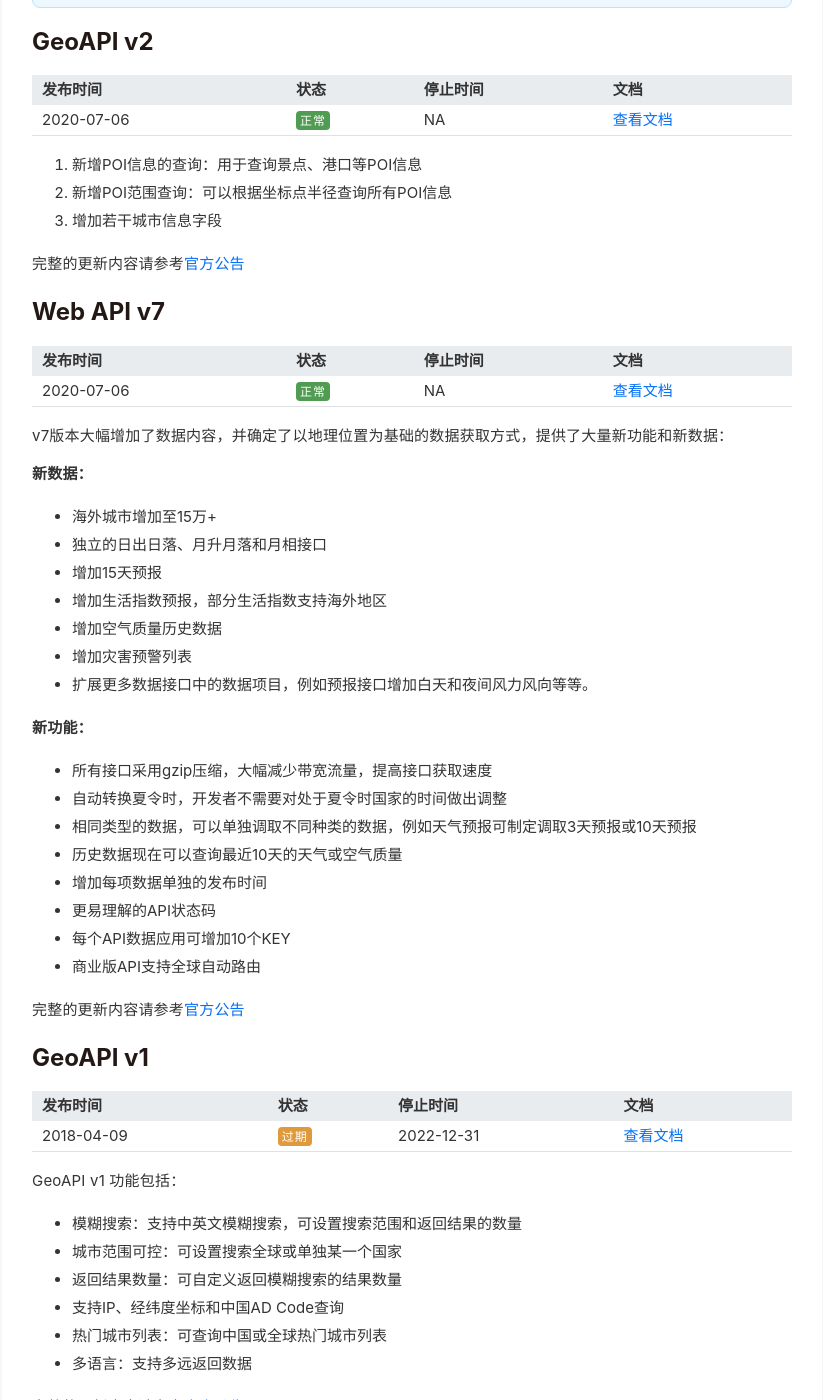
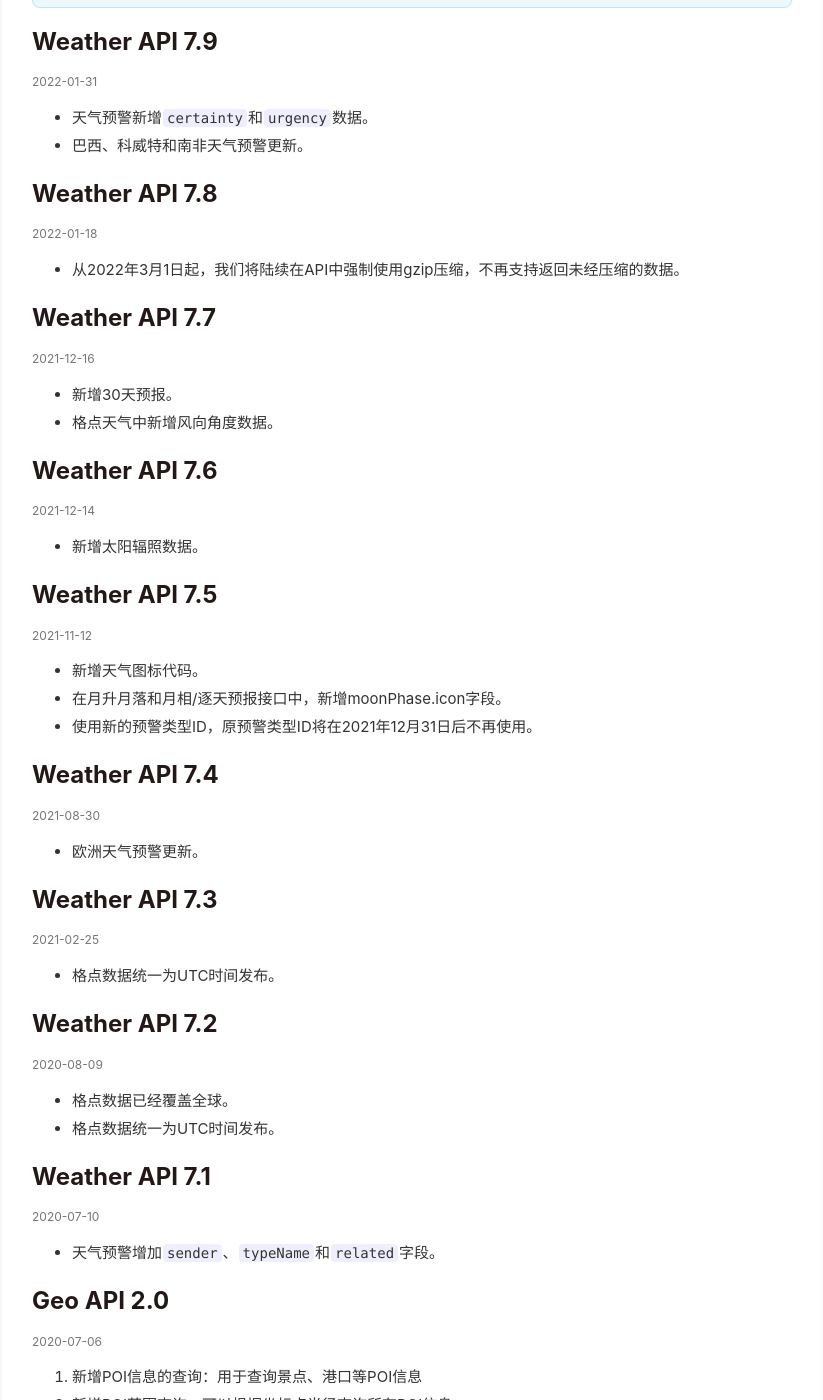
Before and after one commit to qwd/blog, a Jekyll site: the page built from pages/release-api.html, in a window 1280 px wide and 1400 px high, scrolled down 486 px. Shown: the whole window, without its empty margins (228-1051 px from the left). Built offline with Jekyll 4.4.1, drawn with Linux system fonts in a browser that asks for light colours; some web fonts are replaced; comment, search, counter and statistics services are not loaded; some of the changed text lies outside the part shown.

Commit message:
update release note template and add more API release note (#6)

```diff
--- a/_data/release-api.yml
+++ b/_data/release-api.yml
@@ -1,7 +1,56 @@
-- title: Web API v7
-  ver: v7
+- ver: 7.9
+  product: Weather
+  date: 2022-01-31
+  text: |-
+   - 天气预警新增`certainty`和`urgency`数据。
+   - 巴西、科威特和南非天气预警更新。
+- ver: 7.8
+  product: Weather
+  date: 2022-01-18
+  text: |-
+   - 从2022年3月1日起，我们将陆续在API中强制使用gzip压缩，不再支持返回未经压缩的数据。
+- ver: 7.7
+  product: Weather
+  date: 2021-12-16
+  text: |-
+   - 新增30天预报。
+   - 格点天气中新增风向角度数据。
+- ver: 7.6
+  product: Weather
+  date: 2021-12-14
+  text: |-
+   - 新增太阳辐照数据。
+- ver: 7.5
+  product: Weather
+  date: 2021-11-12
+  text: |-
+   - 新增天气图标代码。
+   - 在月升月落和月相/逐天预报接口中，新增moonPhase.icon字段。
+   - 使用新的预警类型ID，原预警类型ID将在2021年12月31日后不再使用。
+- ver: 7.4
+  product: Weather
+  date: 2021-08-30
+  text: |-
+   - 欧洲天气预警更新。
+- ver: 7.3
+  product: Weather
+  date: 2021-02-25
+  text: |-
+   - 格点数据统一为UTC时间发布。
+- ver: 7.2
+  product: Weather
+  date: 2020-08-09
+  text: |-
+   - 格点数据已经覆盖全球。
+   - 格点数据统一为UTC时间发布。
+- ver: 7.1
+  product: Weather
+  date: 2020-07-10
+  text: |-
+   - 天气预警增加`sender`、`typeName`和`related`字段。
+- ver: 7.0
+  product: Weather
   date: 2020-07-06
-  status: active
   doc: https://dev.qweather.com/docs/api/
   text: |-
    v7版本大幅增加了数据内容，并确定了以地理位置为基础的数据获取方式，提供了大量新功能和新数据：
@@ -28,10 +77,9 @@
    - 商业版API支持全球自动路由
 
    完整的更新内容请参考[官方公告](/post/webapi-v7-released/)
-- title: GeoAPI v2
-  ver: v2
+- ver: 2.0
+  product: Geo
   date: 2020-07-06
-  status: active
   doc: https://dev.qweather.com/docs/api/geo/
   text: |-
    1. 新增POI信息的查询：用于查询景点、港口等POI信息
@@ -39,8 +87,8 @@
    3. 增加若干城市信息字段
 
    完整的更新内容请参考[官方公告](/post/geoapi-v2-released/)
-- title: GeoAPI v1
-  ver: v1
+- ver: 1.0
+  product: Geo
   date: 2018-04-09
   status: deprecated
   eol: 2022-12-31
@@ -56,8 +104,8 @@
    * 多语言：支持多远返回数据
 
    完整的更新内容请参考[官方公告](/post/geoapi-v1-released/)
-- title: Web API s6
-  ver: s6
+- ver: 6.0
+  product: Weather
   date: 2017-10-26
   status: deprecated
   eol: 2022-12-31
@@ -71,8 +119,8 @@
    - 新增海外6个数据节点
 
    完整的更新内容请参考[官方公告](/post/webapi-s6-released/)
-- title: Web API v5
-  ver: v5
+- ver: 5.0
+  product: Weather
   date: 2016-11-06
   status: offline
   eol: 2021-06-30
@@ -93,8 +141,8 @@
    - 修复X3遗留BUG
 
    完整的更新内容请参考[官方公告](/post/webapi-v5-released/)
-- title: Web API x3
-  ver: x3
+- ver: 3.0
+  product: Weather
   date: 2015-04-12
   status: offline
   eol: 2019-03-31
@@ -105,8 +153,8 @@
    - 支持实况天气、空气质量、生活指数、灾害预警、天气预报等数据
    - 支持中英文
    - 支持国内市县区及5000个热门海外城市
-- title: API v2
-  ver: v2
+- ver: 2.0
+  product: Weather
   date: 2015-02-14
   status: offline
   eol: 2020-12-31
@@ -121,8 +169,8 @@
    - 支持更多天气数据
    - 支持中英文
    - 支持热门海外城市数据
-- title: API v1
-  ver: v1
+- ver: 1.0
+  product: Weather
   date: 2014-01-28
   status: offline
   eol: 2019-12-31
--- a/_data/release-app.yml
+++ b/_data/release-app.yml
@@ -1,5 +1,5 @@
 - title: QWeather APP 3.3.6
-  ver: 3.3.5
+  ver: 3.3.6
   date: 2022-04-21
   text: |-
    问题修复：
--- a/_data/release-sdk.yml
+++ b/_data/release-sdk.yml
@@ -1,7 +1,5 @@
-- title: SDK 4.9
-  ver: 4.9
+- ver: 4.9
   date: 2022-04-22
-  status: active
   download:
     - name: iOS
       link: https://a.hecdn.net/download/api_sdk/QWeather_iOS_SDK_Pub_V4.9.zip
@@ -11,108 +9,74 @@
       md5: 8035a5b45e9cdc570d39b2a1b1439dfe
   text: |-
    修复问题
-- title: SDK 4.7
-  ver: 4.7
+- ver: 4.7
   date: 2021-11-12
   status: deprecated
-  download:
-    - name: iOS
-      link: https://a.hecdn.net/download/api_sdk/QWeather_iOS_SDK_Pub_V4.7.zip
-      md5: 8697e08235400ee99890755ae68060da
-    - name: Android
-      link: https://a.hecdn.net/download/api_sdk/QWeather_Public_Android_V4.7.jar
-      md5: d9ba366fed777963d24f8162da2f7f7b
   text: |-
    1. 支持新的天气图标代码
    2. 支持月相图标代码
    3. 支持新的预警类型ID
-- title: SDK 4.6
-  ver: 4.6
+- ver: 4.6
   date: 2021-09-03
   status: deprecated
-  download:
-    - name: iOS
-      link: https://a.hecdn.net/download/api_sdk/QWeather_iOS_SDK_Pub_V4.6.zip
-      md5: ea2d403c374dca335c4948dfece650c3
-    - name: Android
-      link: https://a.hecdn.net/download/api_sdk/QWeather_Public_Android_V4.6.jar
-      md5: ba57000ba9539de9fef23ce07810ad17
   text: |-
    迁移至Android X
-- title: SDK 4.5
-  ver: 4.5
+- ver: 4.5
   date: 2021-07-20
   status: deprecated
-  download:
-    - name: iOS
-      link: https://a.hecdn.net/download/api_sdk/QWeather_iOS_SDK_Pub_V4.5.zip
-      md5: ea2d403c374dca335c4948dfece650c3
-    - name: Android
-      link: https://a.hecdn.net/download/api_sdk/QWeather_Public_Android_V4.5.jar
-      md5: 0e6a190dad12ca2904072bee4991a539
   text: |-
    生活指数代码优化
-- title: SDK 4.4
-  ver: 4.4
+- ver: 4.4
   date: 2021-05-24
   status: deprecated
   text: |-
    修复若干遗留问题
-- title: SDK 4.3
-  ver: 4.3
+- ver: 4.3
   date: 2021-02-08
   status: deprecated
   text: |-
    性能优化
-- title: SDK 4.2
-  ver: 4.2
+- ver: 4.2
   date: 2020-10-18
   status: deprecated
   text: |-
    性能优化
-- title: SDK 4.1
-  ver: 4.1
+- ver: 4.1
   date: 2020-07-09
   status: deprecated
   text: |-
    修复潜在的数据访问错误
-- title: SDK 4.0
-  ver: 4.0
+- ver: 4.0
   date: 2020-07-01
   status: deprecated
   text: |-
    升级至v7版本接口
-- title: SDK 3.3
-  ver: 3.3
+- ver: 3.3
   date: 2020-01-13
   status: deprecated
   text: |-
    - 优化性能
    - 修复并发情况下偶现的bug
-- title: SDK 3.2
-  ver: 3.2
+- ver: 3.2
   date: 2020-01-04
   status: offline
   text: |-
    - 优化性能
    - 修复bug
-- title: SDK 3.1
-  ver: 3.1
+- ver: 3.1
   date: 2019-06-25
   status: offline
   text: |-
    - 优化性能
    - 修复bug
-- title: SDK 3.0
-  ver: 3.0
+- ver: 3.0
   date: 2019-04-29
   status: offline
   text: |-
    - 支持认证开发者更多访问量
    - 优化性能
    - 修复bug
-- title: SDK 2.4
-  ver: 2.4
+- ver: 2.4
   date: 2019-04-02
   status: offline
   text: |-
--- a/pages/release-api.html
+++ b/pages/release-api.html
@@ -13,25 +13,15 @@ permalink: /release/api/
 </blockquote>
 {%- assign release_note = site.data.release-api |  sort: "date" | reverse -%}
 {%- for item in release_note -%}
-<h2 id="{{- item.title | slugify -}}">{{ item.title }}</h2>
-<table>
-    <thead>
-        <tr>
-            <th>发布时间</th>
-            <th>状态</th>
-            <th>停止时间</th>
-            <th>文档</th>
-        </tr>
-    </thead>
-    <tbody>
-        <tr>
-            <td>{{ item.date | date: "%Y-%m-%d" }}</td>
-            {% assign status = item.status | prepend: "stat-" %}
-            <td><span class="label {{ status }}">{{ site.data.t[page.lang][status] }}</span></td>
-            <td>{% if item.eol -%}{{ item.eol | date: "%Y-%m-%d" }}{%- else -%}NA{%- endif %}</td>
-            <td>{% if item.doc -%}<a href="{{ item.doc }}" target="_blank" rel="noopener noreferrer">查看文档</a>{%- else -%}NA{%- endif %}</td>
-        </tr>
-    </tbody>
-</table>
-{{ item.text | markdownify }}
+<h2 id="{{- item.product | append: ' API ' | append: item.ver | slugify -}}">{{ item.product | append: ' API ' | append: item.ver }}</h2>
+<div class="metadata">
+    <span>{{ item.date | date: "%Y-%m-%d" }}</span>
+    {%- if item.status -%}
+    {% assign status = item.status | prepend: "stat-" %}
+    <span class="label {{ status }}">{{ site.data.t[page.lang][status] }}</span>
+    {%- endif -%}
+</div>
+<div class="release-content">
+    {{ item.text | markdownify }}
+</div>
 {%- endfor -%}
```
Also changed, not shown: pages/release-app.html (+7 -4 lines), pages/release-sdk.html (+11 -30 lines).
